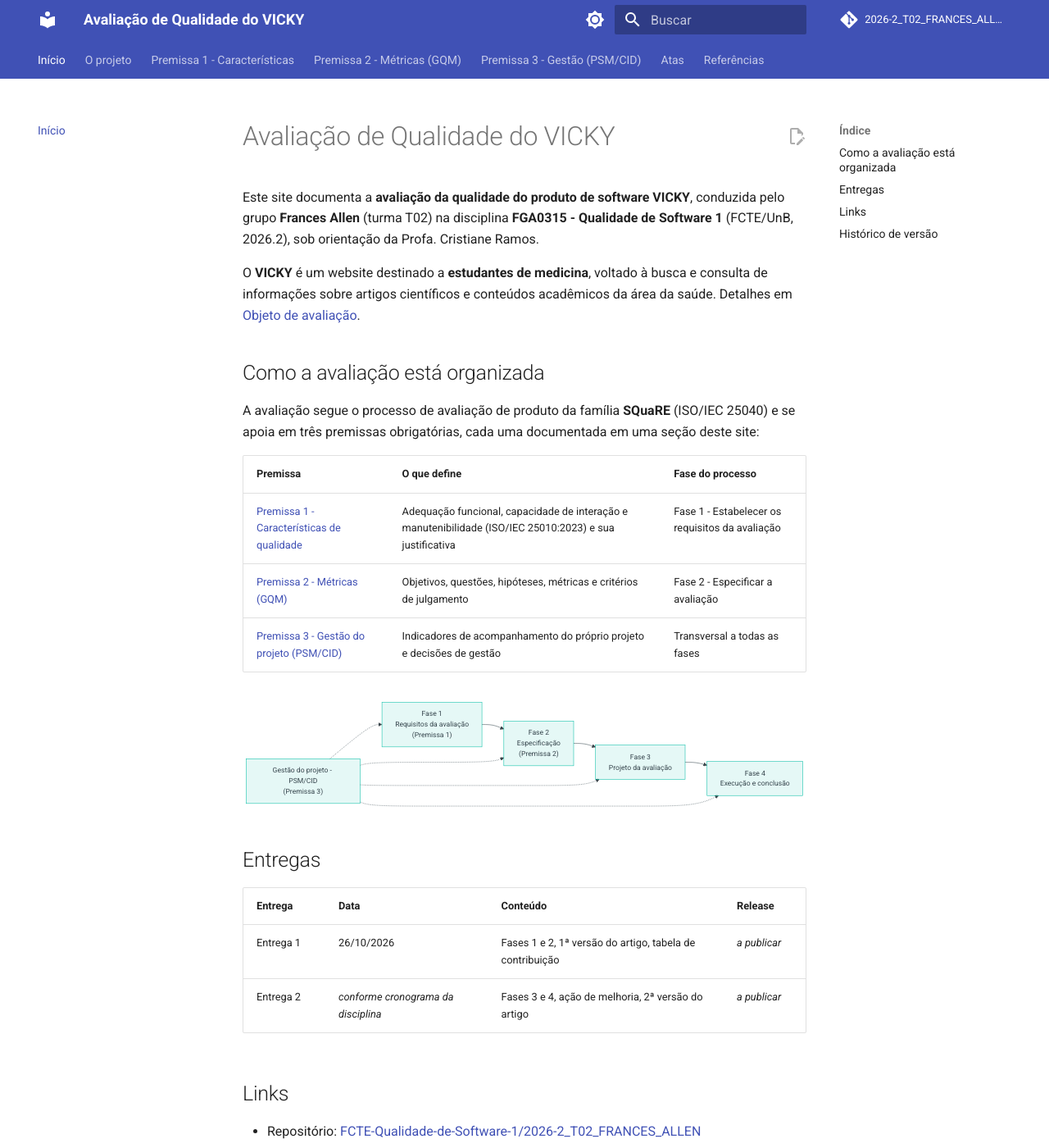
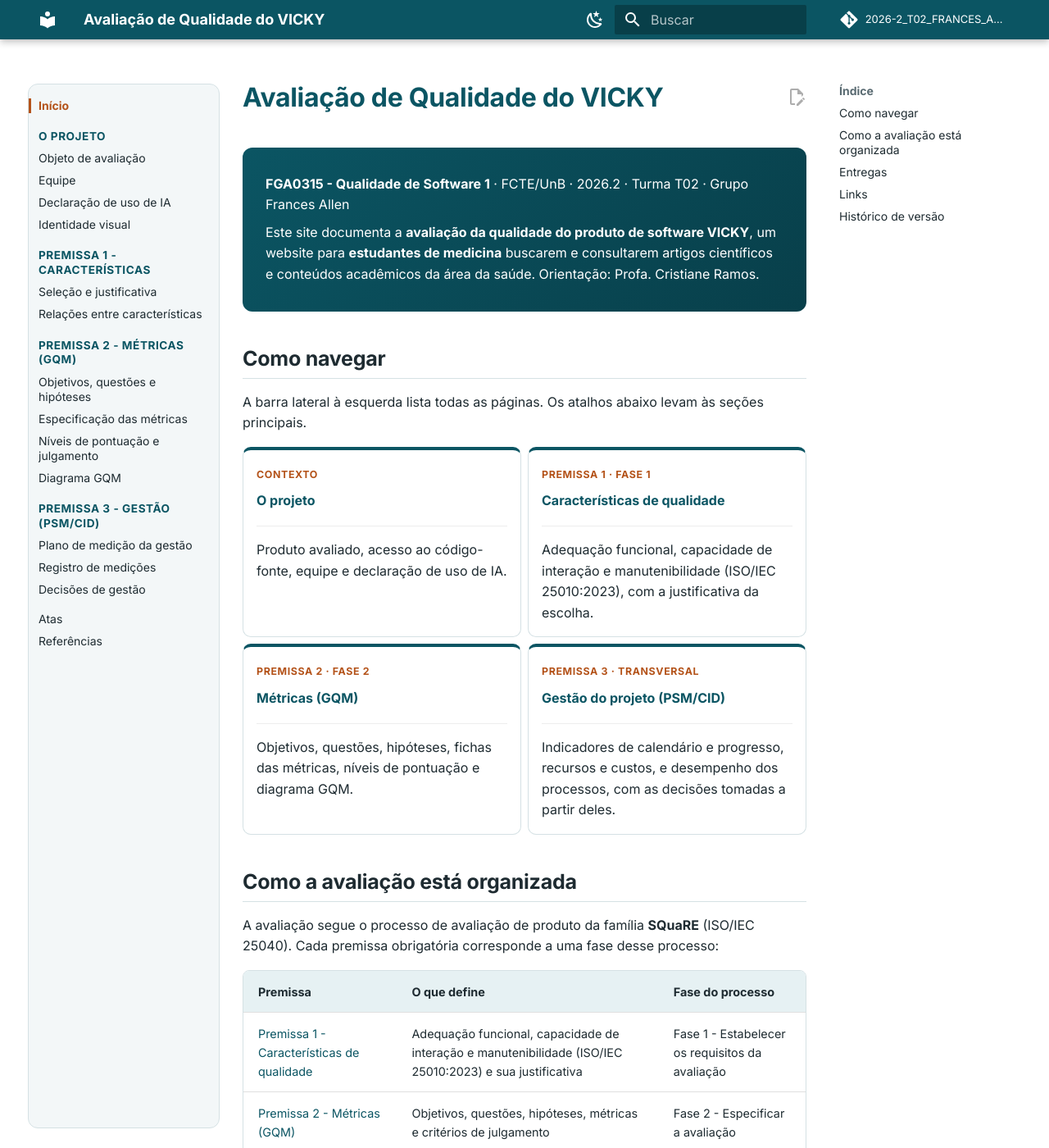
Before and after one commit to FCTE-Qualidade-de-Software-1/2026-2_T02_FRANCES_ALLEN, an MkDocs documentation site: the page built from docs/index.md, in a window 1280 px wide and 1400 px high. Shown: the whole window at 82% size. Built offline with MkDocs 1.6.1 and Material for MkDocs 9.7.7, drawn with Linux system fonts in a browser that asks for light colours; comment, search, counter and statistics services are not loaded; some of the changed text lies outside the part shown.

Commit message:
ajuste visual do mkdocs seguindo artefato previo

```diff
--- a/docs/index.md
+++ b/docs/index.md
@@ -1,12 +1,56 @@
 # Avaliação de Qualidade do VICKY
 
-Este site documenta a **avaliação da qualidade do produto de software VICKY**, conduzida pelo grupo **Frances Allen** (turma T02) na disciplina **FGA0315 - Qualidade de Software 1** (FCTE/UnB, 2026.2), sob orientação da Profa. Cristiane Ramos.
+<div class="abertura" markdown>
 
-O **VICKY** é um website destinado a **estudantes de medicina**, voltado à busca e consulta de informações sobre artigos científicos e conteúdos acadêmicos da área da saúde. Detalhes em [Objeto de avaliação](projeto/objeto-de-avaliacao.md).
+**FGA0315 - Qualidade de Software 1** · FCTE/UnB · 2026.2 · Turma T02 · Grupo Frances Allen
+
+Este site documenta a **avaliação da qualidade do produto de software VICKY**, um website para **estudantes de medicina** buscarem e consultarem artigos científicos e conteúdos acadêmicos da área da saúde. Orientação: Profa. Cristiane Ramos.
+
+</div>
+
+## Como navegar
+
+A barra lateral à esquerda lista todas as páginas. Os atalhos abaixo levam às seções principais.
+
+<div class="grid cards" markdown>
+
+-   <span class="rotulo">Contexto</span>
+
+    **[O projeto](projeto/index.md)**
+
+    ---
+
+    Produto avaliado, acesso ao código-fonte, equipe e declaração de uso de IA.
+
+-   <span class="rotulo">Premissa 1 · Fase 1</span>
+
+    **[Características de qualidade](premissa-1-caracteristicas/index.md)**
+
+    ---
+
+    Adequação funcional, capacidade de interação e manutenibilidade (ISO/IEC 25010:2023), com a justificativa da escolha.
+
+-   <span class="rotulo">Premissa 2 · Fase 2</span>
+
+    **[Métricas (GQM)](premissa-2-metricas/index.md)**
+
+    ---
+
+    Objetivos, questões, hipóteses, fichas das métricas, níveis de pontuação e diagrama GQM.
+
+-   <span class="rotulo">Premissa 3 · Transversal</span>
+
+    **[Gestão do projeto (PSM/CID)](premissa-3-gestao/index.md)**
+
+    ---
+
+    Indicadores de calendário e progresso, recursos e custos, e desempenho dos processos, com as decisões tomadas a partir deles.
+
+</div>
 
 ## Como a avaliação está organizada
 
-A avaliação segue o processo de avaliação de produto da família **SQuaRE** (ISO/IEC 25040) e se apoia em três premissas obrigatórias, cada uma documentada em uma seção deste site:
+A avaliação segue o processo de avaliação de produto da família **SQuaRE** (ISO/IEC 25040). Cada premissa obrigatória corresponde a uma fase desse processo:
 
 | Premissa | O que define | Fase do processo |
 |----------|--------------|------------------|
--- /dev/null
+++ b/docs/stylesheets/extra.css
@@ -0,0 +1,204 @@
+/* ==========================================================================
+   Identidade visual - Avaliação de Qualidade do VICKY
+   Paleta documentada em docs/projeto/identidade-visual.md
+   ========================================================================== */
+
+/* ---------- Modo claro ---------- */
+[data-md-color-scheme="default"] {
+  /* Paleta base */
+  --vicky-petroleo: #0B5563;
+  --vicky-petroleo-escuro: #083F4A;
+  --vicky-petroleo-claro: #2E7D8C;
+  --vicky-terracota: #B4531A;
+  --vicky-nevoa: #F3F7F8;
+  --vicky-gelo: #E6F1F3;
+  --vicky-grafite: #1E2B31;
+  --vicky-ardosia: #5A6B72;
+  --vicky-borda: #D5E1E4;
+
+  /* Mapeamento para o Material */
+  --md-primary-fg-color: var(--vicky-petroleo);
+  --md-primary-fg-color--light: var(--vicky-petroleo-claro);
+  --md-primary-fg-color--dark: var(--vicky-petroleo-escuro);
+  --md-primary-bg-color: #FFFFFF;
+  --md-accent-fg-color: var(--vicky-terracota);
+  --md-accent-fg-color--transparent: rgba(180, 83, 26, 0.1);
+
+  --md-default-bg-color: #FFFFFF;
+  --md-default-fg-color: var(--vicky-grafite);
+  --md-default-fg-color--light: var(--vicky-ardosia);
+  --md-typeset-color: var(--vicky-grafite);
+  --md-typeset-a-color: var(--vicky-petroleo);
+
+  --md-footer-bg-color: var(--vicky-petroleo-escuro);
+  --md-footer-bg-color--dark: #062F37;
+
+  --vicky-sidebar-bg: var(--vicky-nevoa);
+  --vicky-tabela-cabecalho: var(--vicky-gelo);
+  --vicky-card-borda: var(--vicky-borda);
+}
+
+/* ---------- Modo escuro ---------- */
+[data-md-color-scheme="slate"] {
+  --vicky-petroleo: #6CC3CF;
+  --vicky-terracota: #F2A65A;
+  --vicky-fundo: #11191D;
+  --vicky-superficie: #172328;
+  --vicky-texto: #E3EAED;
+  --vicky-texto-suave: #9AAAB1;
+  --vicky-borda: #27373E;
+
+  --md-primary-fg-color: #0B5563;
+  --md-primary-fg-color--light: #2E7D8C;
+  --md-primary-fg-color--dark: #083F4A;
+  --md-primary-bg-color: #FFFFFF;
+  --md-accent-fg-color: var(--vicky-terracota);
+  --md-accent-fg-color--transparent: rgba(242, 166, 90, 0.12);
+
+  --md-default-bg-color: var(--vicky-fundo);
+  --md-default-fg-color: var(--vicky-texto);
+  --md-default-fg-color--light: var(--vicky-texto-suave);
+  --md-default-fg-color--lighter: rgba(227, 234, 237, 0.32);
+  --md-default-fg-color--lightest: rgba(227, 234, 237, 0.12);
+  --md-typeset-color: var(--vicky-texto);
+  --md-typeset-a-color: var(--vicky-petroleo);
+  --md-code-bg-color: var(--vicky-superficie);
+
+  --md-footer-bg-color: #0A1215;
+  --md-footer-bg-color--dark: #070D10;
+
+  --vicky-sidebar-bg: var(--vicky-superficie);
+  --vicky-tabela-cabecalho: #1D2D33;
+  --vicky-card-borda: var(--vicky-borda);
+}
+
+/* ---------- Barra lateral esquerda ---------- */
+@media screen and (min-width: 76.25em) {
+  .md-sidebar--primary .md-sidebar__scrollwrap {
+    background-color: var(--vicky-sidebar-bg);
+    border: 1px solid var(--vicky-card-borda);
+    border-radius: 0.6rem;
+  }
+
+  /* O nome do site já aparece no cabeçalho */
+  .md-nav--primary > .md-nav__title {
+    display: none;
+  }
+
+  .md-nav--primary > .md-nav__list {
+    padding: 0.4rem 0 0.8rem;
+  }
+}
+
+.md-nav--primary .md-nav__title {
+  color: var(--md-primary-fg-color);
+}
+
+/* Títulos das seções da navegação */
+.md-nav--primary > .md-nav__list > .md-nav__item--section > .md-nav__link {
+  color: var(--md-typeset-a-color);
+  font-weight: 700;
+  font-size: 0.68rem;
+  letter-spacing: 0.04em;
+  text-transform: uppercase;
+  margin-top: 1rem;
+}
+
+/* Página ativa */
+.md-nav__link--active {
+  color: var(--md-accent-fg-color) !important;
+  font-weight: 600;
+}
+
+.md-nav__item .md-nav__link--active {
+  border-left: 3px solid var(--md-accent-fg-color);
+  margin-left: -0.6rem;
+  padding-left: calc(0.6rem - 3px);
+}
+
+/* ---------- Tipografia ---------- */
+.md-typeset h1 {
+  color: var(--md-typeset-a-color);
+  font-weight: 700;
+  letter-spacing: -0.01em;
+}
+
+.md-typeset h2 {
+  font-weight: 600;
+  padding-bottom: 0.3rem;
+  border-bottom: 1px solid var(--vicky-card-borda);
+}
+
+/* ---------- Tabelas ---------- */
+.md-typeset table:not([class]) {
+  border: 1px solid var(--vicky-card-borda);
+  border-radius: 0.4rem;
+  font-size: 0.72rem;
+}
+
+.md-typeset table:not([class]) th {
+  background-color: var(--vicky-tabela-cabecalho);
+  color: var(--md-default-fg-color);
+}
+
+/* ---------- Cards da página inicial ---------- */
+.md-typeset .grid.cards > ul > li {
+  border: 1px solid var(--vicky-card-borda);
+  border-top: 4px solid var(--md-primary-fg-color);
+  border-radius: 0.5rem;
+  transition: border-color 0.2s, box-shadow 0.2s, transform 0.2s;
+}
+
+.md-typeset .grid.cards > ul > li:hover {
+  border-top-color: var(--md-accent-fg-color);
+  box-shadow: 0 6px 18px rgba(11, 85, 99, 0.12);
+  transform: translateY(-2px);
+}
+
+.md-typeset .grid.cards .rotulo {
+  display: inline-block;
+  font-size: 0.62rem;
+  font-weight: 700;
+  letter-spacing: 0.05em;
+  text-transform: uppercase;
+  color: var(--md-accent-fg-color);
+}
+
+/* ---------- Destaque de abertura ---------- */
+.md-typeset .abertura {
+  padding: 1.2rem 1.4rem;
+  margin: 0 0 1.5rem;
+  border-radius: 0.6rem;
+  background: linear-gradient(135deg, #0B5563 0%, #083F4A 100%);
+  color: #FFFFFF;
+}
+
+.md-typeset .abertura p {
+  margin: 0.4rem 0;
+}
+
+.md-typeset .abertura a {
+  color: #FFFFFF;
+  text-decoration: underline;
+}
+
+.md-typeset .abertura strong {
+  color: #FFFFFF;
+}
+
+/* ---------- Amostras da paleta ---------- */
+.md-typeset .amostra {
+  display: inline-block;
+  width: 1.1rem;
+  height: 1.1rem;
+  border-radius: 0.25rem;
+  border: 1px solid rgba(0, 0, 0, 0.15);
+  vertical-align: middle;
+}
+
+/* ---------- Foco visível (acessibilidade) ---------- */
+.md-typeset a:focus-visible,
+.md-nav__link:focus-visible {
+  outline: 2px solid var(--md-accent-fg-color);
+  outline-offset: 2px;
+}
--- a/mkdocs.yml
+++ b/mkdocs.yml
@@ -7,33 +7,46 @@ repo_name: 2026-2_T02_FRANCES_ALLEN
 edit_uri: edit/main/docs/
 
 # Rodapé com versão e data (critério GitPage da rubrica)
-copyright: "FGA0315 Qualidade de Software 1 - 2026.2 - T02 - Grupo Frances Allen | Documentação v0.1 - 05/10/2026"
+copyright: "FGA0315 Qualidade de Software 1 - 2026.2 - T02 - Grupo Frances Allen | Documentação v0.2 - 05/10/2026"
 
 theme:
   name: material
   language: pt-BR
+  font:
+    text: Inter
+    code: JetBrains Mono
   palette:
-    - scheme: default
-      primary: indigo
-      accent: teal
+    - media: "(prefers-color-scheme: light)"
+      scheme: default
+      primary: custom
+      accent: custom
       toggle:
-        icon: material/brightness-7
+        icon: material/weather-night
         name: Alternar para modo escuro
-    - scheme: slate
-      primary: indigo
-      accent: teal
+    - media: "(prefers-color-scheme: dark)"
+      scheme: slate
+      primary: custom
+      accent: custom
       toggle:
-        icon: material/brightness-4
+        icon: material/weather-sunny
         name: Alternar para modo claro
   features:
-    - navigation.tabs
+    # Barra lateral esquerda com toda a navegação (sem abas no topo)
     - navigation.sections
+    - navigation.expand
     - navigation.indexes
+    - navigation.path
     - navigation.top
     - navigation.footer
+    - navigation.instant
+    - navigation.tracking
     - toc.follow
     - search.highlight
+    - search.suggest
     - content.action.edit
+
+extra_css:
+  - stylesheets/extra.css
 
 plugins:
   - search:
@@ -68,6 +81,7 @@ nav:
       - Objeto de avaliação: projeto/objeto-de-avaliacao.md
       - Equipe: projeto/equipe.md
       - Declaração de uso de IA: projeto/uso-de-ia.md
+      - Identidade visual: projeto/identidade-visual.md
   - "Premissa 1 - Características":
       - premissa-1-caracteristicas/index.md
       - Seleção e justificativa: premissa-1-caracteristicas/selecao.md
```
Also changed, not shown: docs/projeto/identidade-visual.md (added, +40 -0 lines), docs/projeto/index.md (+1 -0 lines).
